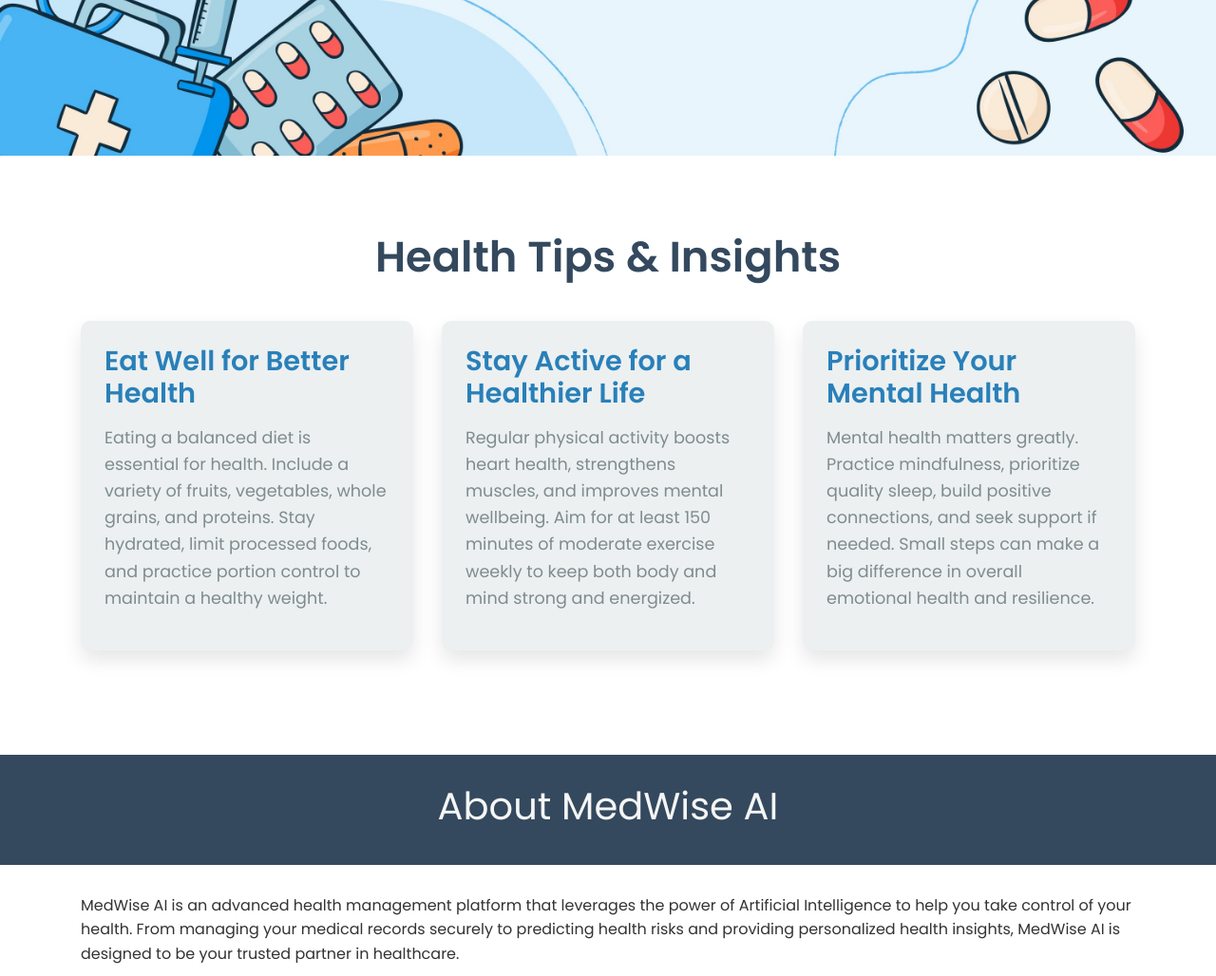
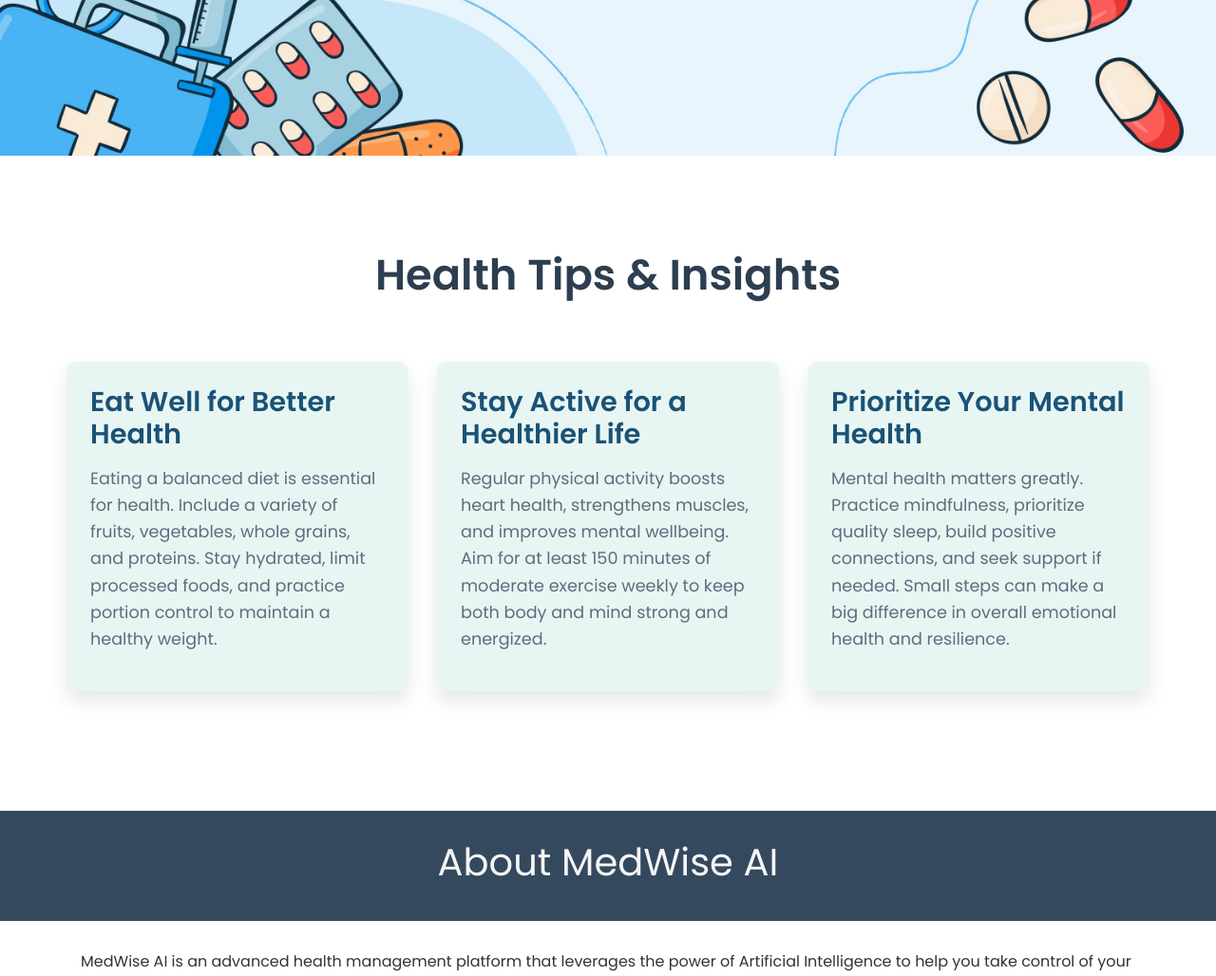
Before and after one commit to subhashit/AI-based-Medical-Web-Application, a Flask app: page / in a window 1280 px wide. Shown: the part 736-1764 px from the top of the page at 95% size. Run offline with Flask 3, Linux system fonts and the light colour scheme; some libraries are stand-ins or nearby versions.

Commit message:
home page blog section css updated

```diff
--- a/medical_app/static/css/home.css
+++ b/medical_app/static/css/home.css
@@ -115,20 +115,24 @@ body {
 }
 
 .blog-section {
-    padding: 80px 0;
+    padding-top: 6.2rem;
     background-color: #ffffff;
 }
 
 .blog-section h2 {
     font-size: 2.8rem;
-    color: #34495e;
+    color: #2C3E50;
     margin-bottom: 40px;
     text-align: center;
     font-weight: 600;
 }
 
+.blog-container {
+    padding: 1.5rem 0 6rem 0;
+}
+
 .blog-card {
-    background-color: #ecf0f1;
+    background-color: #E8F6F3;
     border-radius: 10px;
     box-shadow: 0 10px 20px rgba(0, 0, 0, 0.1);
     margin-bottom: 30px;
@@ -140,32 +144,27 @@ body {
 .blog-card:hover {
     transform: translateY(-5px);
     box-shadow: 0 20px 40px rgba(0, 0, 0, 0.15);
-    background-color: #f5f5f5;
-    /* Slightly darker gray */
+    background-color: #D1ECE5;
 }
 
 .blog-card h3 {
     font-size: 1.8rem;
-    color: #2980b9;
-    /* Blue color for blog titles */
+    color: #1A5276;
     margin-bottom: 15px;
     font-weight: 600;
 }
 
 .blog-card p {
     font-size: 1.1rem;
-    color: #7f8c8d;
-    /* Medium gray for text */
+    color: #5D6D7E;
 }
 
 footer {
     background-color: #34495e;
-    /* Dark blue-gray footer */
     color: white;
     text-align: center;
     padding: 20px 0;
     margin-top: auto;
-    /* Ensures footer is at the bottom of the content */
 }
 
 footer p {
--- a/medical_app/templates/home.html
+++ b/medical_app/templates/home.html
@@ -41,7 +41,7 @@
     <!-- Blog Section -->
     <section class="blog-section">
         <h2>Health Tips & Insights</h2>
-        <div class="container">
+        <div class="container blog-container">
             <div class="row">
                 <div class="col-md-4">
                     <div class="blog-card">
```
Also changed, not shown: medical_app/static/images/about-img.png (added).
